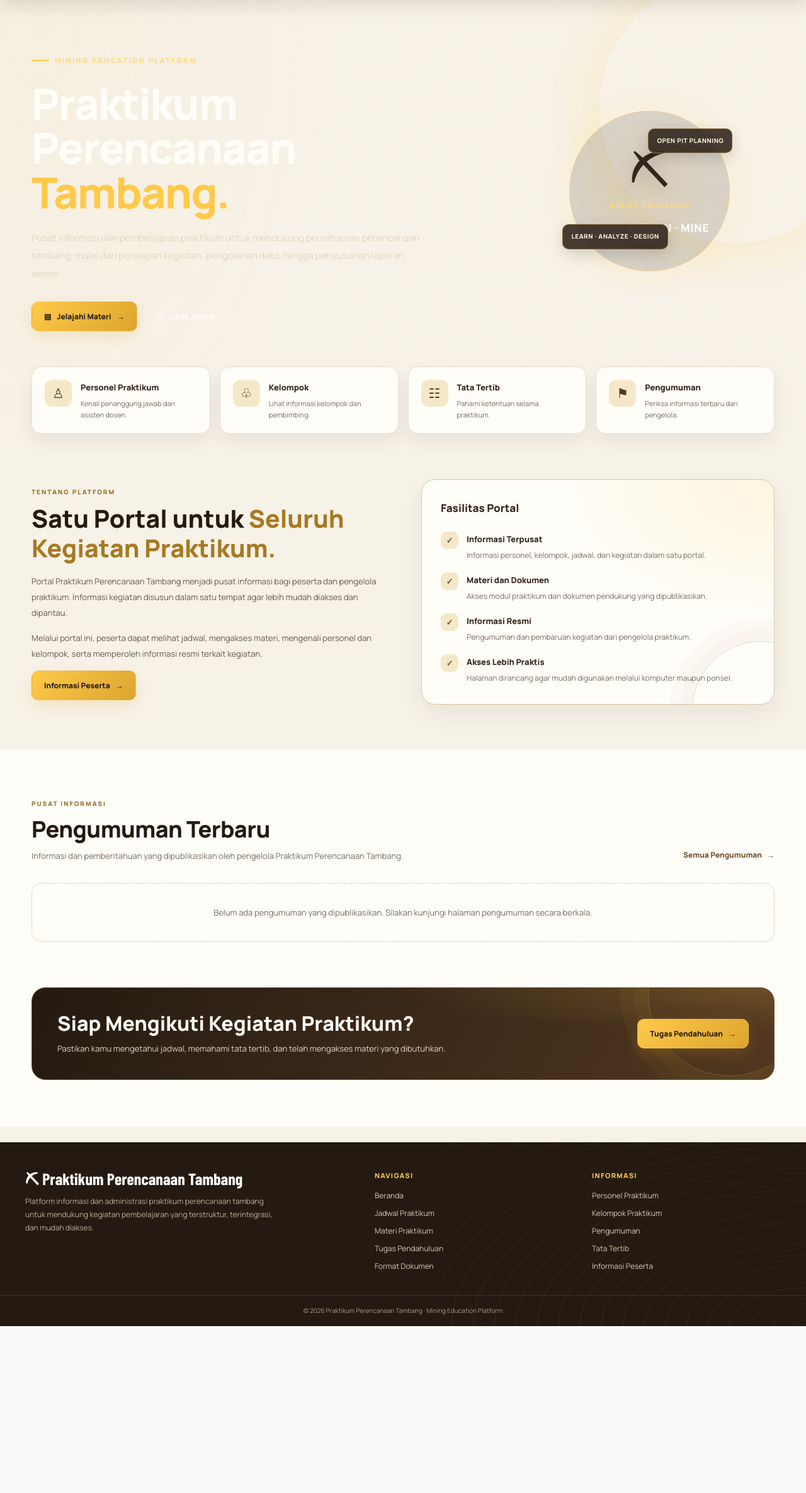
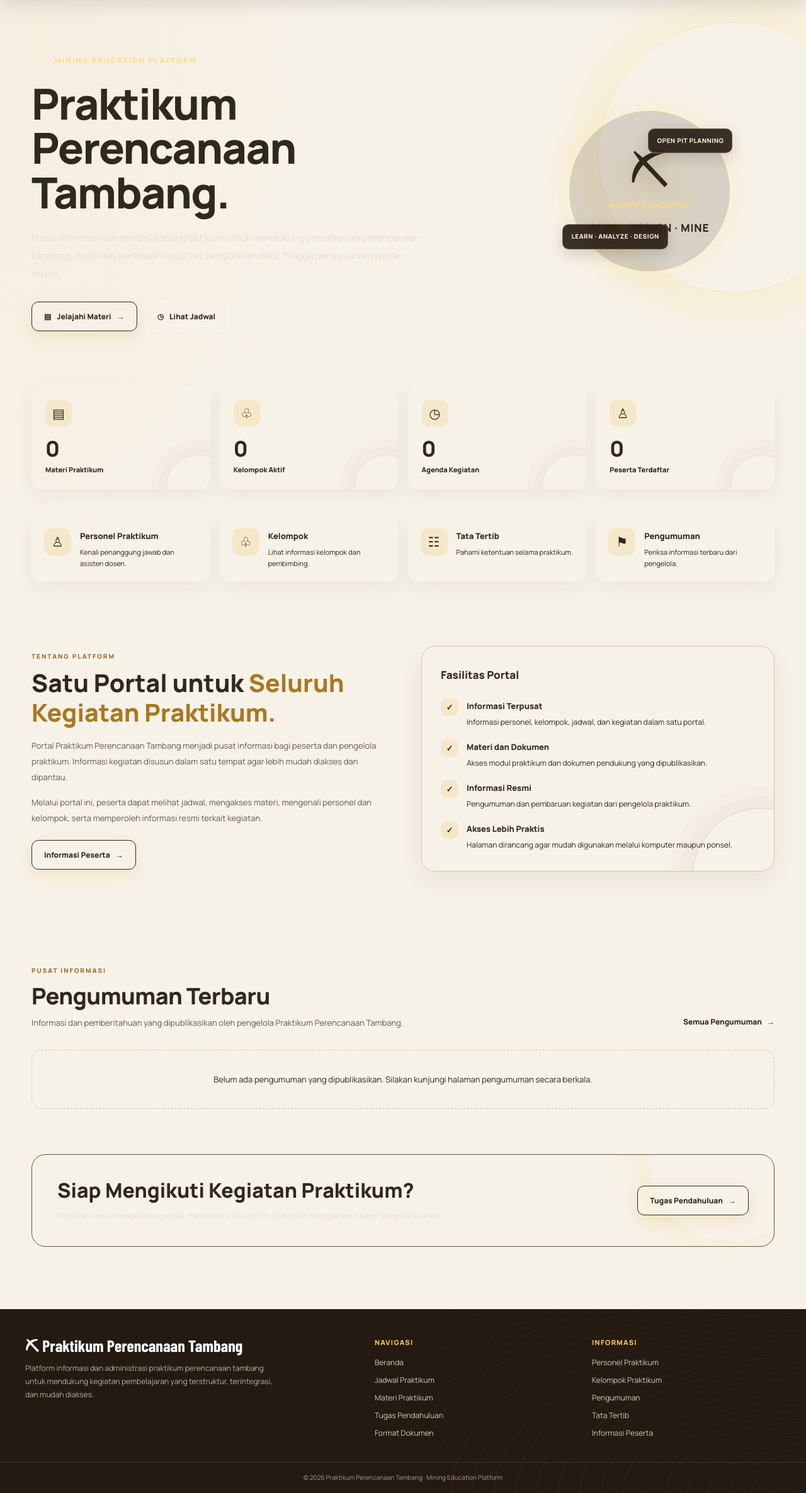
Before and after one commit to muhammadfhy2-cell/Praktikum-Perencanaan-Tambang, a Django app: template praktikum/templates/praktikum/home.html in a window 1280 px wide; the page is wider, and only the part inside the window is pictured. Shown: the part 77-2448 px from the top of that part at 63% size. Before the commit the page ends 2183 px from the top of that part, so only its background shows below. Run offline with Django 3.2, Linux system fonts and the light colour scheme; the template is opened without the code that fills it, so the values that code supplies are empty; some web fonts are replaced.

Commit message:
Update home.html

```diff
--- a/praktikum/templates/praktikum/home.html
+++ b/praktikum/templates/praktikum/home.html
@@ -11,9 +11,21 @@ jadwal, materi, kelompok, tata tertib, dan pengumuman praktikum.
 
 {% block extra_css %}
 <style>
-/* =========================
-   HERO
-========================= */
+:root {
+    --home-ink: #241a11;
+    --home-ink-2: #342419;
+    --home-brown: #513720;
+    --home-earth: #75502d;
+    --home-gold: #dca52e;
+    --home-yellow: #ffc94a;
+    --home-cream: #f7f2e8;
+    --home-paper: #fffdf8;
+    --home-line: #e8dfd0;
+    --home-text: #30271d;
+    --home-muted: #796e60;
+}
+
+/* HERO */
 .home-hero {
     position: relative;
     isolation: isolate;
@@ -21,11 +33,11 @@ jadwal, materi, kelompok, tata tertib, dan pengumuman praktikum.
     min-height: 510px;
     display: flex;
     align-items: center;
+    color: var(--home-paper);
     background:
-        radial-gradient(ellipse at 88% 15%, rgba(255,201,74,.18), transparent 29%),
-        radial-gradient(ellipse at 75% 95%, rgba(117,80,45,.42), transparent 35%),
-        linear-gradient(125deg, #241a11 0%, #342419 52%, #513720 100%);
-    color: #fffdf8;
+        radial-gradient(ellipse at 88% 15%, rgba(255,201,74,.16), transparent 29%),
+        radial-gradient(ellipse at 75% 95%, rgba(117,80,45,.38), transparent 35%),
+        linear-gradient(125deg, var(--home-ink) 0%, var(--home-ink-2) 52%, var(--home-brown) 100%);
 }
 
 .home-hero::before,
@@ -38,9 +50,8 @@ jadwal, materi, kelompok, tata tertib, dan pengumuman praktikum.
 
 .home-hero::before {
     inset: 0;
-    opacity: .25;
-    background-image:
-        repeating-radial-gradient(
+    opacity: .22;
+    background-image: repeating-radial-gradient(
         ellipse at 85% 50%,
         transparent 0,
         transparent 27px,
@@ -94,27 +103,25 @@ jadwal, materi, kelompok, tata tertib, dan pengumuman praktikum.
     content: "";
     width: 28px;
     height: 2px;
-    background: #ffc94a;
+    background: var(--home-yellow);
 }
 
 .home-hero h1 {
     max-width: 760px;
     margin: 0 0 23px;
-    color: #fffdf8;
+    color: var(--home-paper);
     font-size: clamp(37px, 5.5vw, 68px);
     font-weight: 900;
     letter-spacing: -1.8px;
     line-height: 1.04;
 }
 
-.home-hero h1 span {
-    color: #ffc94a;
-}
+.home-hero h1 span { color: var(--home-yellow); }
 
 .home-hero-description {
     max-width: 640px;
-    margin-bottom: 30px;
-    color: #e1d5c3;
+    margin: 0 0 30px;
+    color: #e8dece;
     font-size: 15px;
     line-height: 1.9;
 }
@@ -140,33 +147,35 @@ jadwal, materi, kelompok, tata tertib, dan pengumuman praktikum.
     transition: transform .2s ease, filter .2s ease, background .2s ease;
 }
 
-.home-btn:hover {
-    transform: translateY(-2px);
-}
+.home-btn:hover { transform: translateY(-2px); }
 
 .home-btn-primary {
-    background: linear-gradient(135deg, #ffc94a, #dca52e);
-    color: #241a11;
+    background: linear-gradient(135deg, #ffd875, var(--home-gold));
+    color: var(--home-ink);
+    border-color: var(--home-gold);
     box-shadow: 0 8px 24px rgba(220,165,46,.2);
 }
 
-.home-btn-primary:hover {
-    filter: brightness(1.05);
+.home-btn-primary:hover,
+.home-btn-primary:focus-visible {
+    color: var(--home-ink);
+    background: #ffda7a;
+    filter: brightness(1.03);
 }
 
 .home-btn-secondary {
-    border-color: rgba(255,255,255,.24);
-    background: rgba(255,255,255,.055);
-    color: #fffdf8;
+    border-color: rgba(255,253,248,.3);
+    background: rgba(255,253,248,.06);
+    color: var(--home-paper);
 }
 
-.home-btn-secondary:hover {
-    background: rgba(255,255,255,.12);
+.home-btn-secondary:hover,
+.home-btn-secondary:focus-visible {
+    color: var(--home-paper);
+    background: rgba(255,253,248,.13);
 }
 
-/* =========================
-   HERO VISUAL
-========================= */
+/* VISUAL TAMBANG */
 .home-hero-visual {
     position: relative;
     min-height: 310px;
@@ -214,7 +223,7 @@ jadwal, materi, kelompok, tata tertib, dan pengumuman praktikum.
 }
 
 .mine-emblem-title {
-    color: #fffdf8;
+    color: var(--home-paper);
     font-size: 17px;
     font-weight: 900;
     letter-spacing: .8px;
@@ -225,7 +234,7 @@ jadwal, materi, kelompok, tata tertib, dan pengumuman praktikum.
     padding: 10px 13px;
     border: 1px solid rgba(255,201,74,.3);
     border-radius: 10px;
-    background: rgba(36,26,17,.84);
+    background: rgba(36,26,17,.9);
     color: #f7edda;
     font-size: 10px;
     font-weight: 800;
@@ -280,7 +276,7 @@ jadwal, materi, kelompok, tata tertib, dan pengumuman praktikum.
 
 .home-section-heading h2 {
     margin: 0 0 10px;
-    color: #241a11;
+    color: var(--home-ink);
     font-size: clamp(26px, 3.5vw, 36px);
     font-weight: 900;
     letter-spacing: -.6px;
@@ -289,7 +285,8 @@ jadwal, materi, kelompok, tata tertib, dan pengumuman praktikum.
 
 .home-section-heading p {
     max-width: 650px;
-    color: #796e60;
+    margin: 0;
+    color: #65594b;
     font-size: 13px;
     line-height: 1.8;
 }
@@ -300,23 +297,94 @@ jadwal, materi, kelompok, tata tertib, dan pengumuman praktikum.
     gap: 8px;
     flex: 0 0 auto;
     padding-bottom: 4px;
-    color: #75502d;
+    color: var(--home-earth);
     font-size: 12px;
     font-weight: 900;
     text-decoration: none;
 }
 
-.home-text-link:hover {
-    color: #a57620;
+.home-text-link:hover { color: #a57620; }
+
+/* STATISTIK */
+.home-stats {
+    position: relative;
+    z-index: 2;
+    padding: 0 0 32px;
+    background: var(--home-paper);
 }
 
-/* =========================
-   QUICK LINKS
-========================= */
+.home-stats-grid {
+    display: grid;
+    grid-template-columns: repeat(4, minmax(0, 1fr));
+    gap: 15px;
+}
+
+.home-stat-card {
+    position: relative;
+    overflow: hidden;
+    min-width: 0;
+    padding: 23px 22px;
+    border: 1px solid var(--home-line);
+    border-radius: 16px;
+    background: var(--home-paper);
+    box-shadow: 0 10px 28px rgba(36,26,17,.055);
+    transition: transform .2s ease, border-color .2s ease;
+}
+
+.home-stat-card::after {
+    content: "";
+    position: absolute;
+    right: -30px;
+    bottom: -45px;
+    width: 100px;
+    height: 100px;
+    border: 1px solid rgba(117,80,45,.12);
+    border-radius: 50%;
+    box-shadow:
+        0 0 0 12px rgba(117,80,45,.025),
+        0 0 0 24px rgba(117,80,45,.025);
+    pointer-events: none;
+}
+
+.home-stat-card:hover {
+    transform: translateY(-3px);
+    border-color: #d9bc7d;
+}
+
+.home-stat-icon {
+    display: grid;
+    place-items: center;
+    width: 42px;
+    height: 42px;
+    margin-bottom: 17px;
+    border-radius: 12px;
+    background: #f5e8c9;
+    color: var(--home-earth);
+    font-size: 21px;
+}
+
+.home-stat-value {
+    margin-bottom: 5px;
+    color: var(--home-ink-2);
+    font-size: clamp(25px, 3vw, 34px);
+    font-weight: 900;
+    line-height: 1.1;
+    overflow-wrap: anywhere;
+}
+
+.home-stat-label {
+    color: var(--home-muted);
+    font-size: 11px;
+    font-weight: 800;
+    line-height: 1.6;
+}
+
+/* AKSES CEPAT */
 .home-shortcuts {
     position: relative;
-    z-index: 2;
-    margin-top: -30px;
+    z-index: 1;
+    padding: 10px 0 30px;
+    background: var(--home-paper);
 }
 
 .home-shortcuts-grid {
@@ -331,10 +399,10 @@ jadwal, materi, kelompok, tata tertib, dan pengumuman praktikum.
     gap: 14px;
     min-width: 0;
     padding: 20px;
-    border: 1px solid #e8dfd0;
+    border: 1px solid var(--home-line);
     border-radius: 16px;
-    background: #fffdf8;
-    box-shadow: 0 12px 28px rgba(36,26,17,.07);
+    background: var(--home-paper);
+    box-shadow: 0 10px 28px rgba(36,26,17,.055);
     text-decoration: none;
     transition: transform .2s ease, border-color .2s ease;
 }
@@ -352,29 +420,26 @@ jadwal, materi, kelompok, tata tertib, dan pengumuman praktikum.
     flex: 0 0 43px;
     border-radius: 12px;
     background: #f5e8c9;
-    color: #513720;
+    color: var(--home-brown);
     font-size: 21px;
 }
 
 .home-shortcut h3 {
     margin: 1px 0 5px;
-    color: #342419;
+    color: var(--home-ink-2);
     font-size: 13px;
     font-weight: 900;
 }
 
 .home-shortcut p {
-    color: #796e60;
+    margin: 0;
+    color: var(--home-muted);
     font-size: 11px;
     line-height: 1.65;
 }
 
-/* =========================
-   ABOUT / FEATURE
-========================= */
-.home-about {
-    background: #f7f2e8;
-}
+/* TENTANG PLATFORM */
+.home-about { background: var(--home-cream); }
 
 .home-about-grid {
     display: grid;
@@ -384,16 +449,14 @@ jadwal, materi, kelompok, tata tertib, dan pengumuman praktikum.
 }
 
 .home-about-copy h2 {
-    margin-bottom: 17px;
-    color: #241a11;
+    margin: 0 0 17px;
+    color: var(--home-ink);
     font-size: clamp(28px, 3.5vw, 39px);
     font-weight: 900;
     line-height: 1.2;
 }
 
-.home-about-copy h2 span {
-    color: #a87922;
-}
+.home-about-copy h2 span { color: #a87922; }
 
 .home-about-copy p {
     margin-bottom: 14px;
@@ -401,6 +464,8 @@ jadwal, materi, kelompok, tata tertib, dan pengumuman praktikum.
     font-size: 13px;
     line-height: 1.95;
 }
+
+.home-about-copy .home-btn { margin-top: 8px; }
 
 .home-about-panel {
     position: relative;
@@ -410,7 +475,7 @@ jadwal, materi, kelompok, tata tertib, dan pengumuman praktikum.
     border-radius: 22px;
     background:
         radial-gradient(ellipse at 100% 0%, rgba(255,201,74,.15), transparent 45%),
-        #fffdf8;
+        var(--home-paper);
     box-shadow: 0 15px 38px rgba(36,26,17,.07);
 }
 
@@ -430,8 +495,8 @@ jadwal, materi, kelompok, tata tertib, dan pengumuman praktikum.
 }
 
 .home-about-panel h3 {
-    margin-bottom: 22px;
-    color: #342419;
+    margin: 0 0 22px;
+    color: var(--home-ink-2);
     font-size: 17px;
     font-weight: 900;
 }
@@ -456,29 +521,28 @@ jadwal, materi, kelompok, tata tertib, dan pengumuman praktikum.
     flex: 0 0 28px;
     border-radius: 9px;
     background: #f5e8c9;
-    color: #75502d;
+    color: var(--home-earth);
     font-size: 13px;
     font-weight: 900;
 }
 
 .home-feature h4 {
     margin: 1px 0 4px;
-    color: #342419;
+    color: var(--home-ink-2);
     font-size: 13px;
     font-weight: 900;
 }
 
 .home-feature p {
-    color: #796e60;
+    margin: 0;
+    color: var(--home-muted);
     font-size: 12px;
     line-height: 1.7;
 }
 
-/* =========================
-   LATEST ANNOUNCEMENTS
-========================= */
+/* PENGUMUMAN */
 .home-announcements {
-    background: #fffdf8;
+    background: var(--home-paper);
 }
 
 .home-announcement-list {
@@ -534,17 +599,15 @@ jadwal, materi, kelompok, tata tertib, dan pengumuman praktikum.
     padding: 35px 20px;
     border: 1px dashed #d8c7a7;
     border-radius: 16px;
-    color: #796e60;
+    color: var(--home-muted);
     text-align: center;
     font-size: 13px;
 }
 
-/* =========================
-   FINAL CTA
-========================= */
+/* CTA */
 .home-cta {
     padding: 0 0 75px;
-    background: #fffdf8;
+    background: var(--home-paper);
 }
 
 .home-cta-panel {
@@ -559,8 +622,8 @@ jadwal, materi, kelompok, tata tertib, dan pengumuman praktikum.
     border-radius: 22px;
     background:
         radial-gradient(ellipse at 100% 0%, rgba(255,201,74,.17), transparent 35%),
-        linear-gradient(120deg, #241a11, #513720);
-    color: #fffdf8;
+        linear-gradient(120deg, var(--home-ink), var(--home-brown));
+    color: var(--home-paper);
 }
 
 .home-cta-panel::after {
@@ -585,15 +648,16 @@ jadwal, materi, kelompok, tata tertib, dan pengumuman praktikum.
 }
 
 .home-cta-copy h2 {
-    margin-bottom: 9px;
-    color: #fffdf8;
+    margin: 0 0 9px;
+    color: var(--home-paper);
     font-size: clamp(23px, 3vw, 32px);
     font-weight: 900;
     line-height: 1.25;
 }
 
 .home-cta-copy p {
-    color: #e1d5c3;
+    margin: 0;
+    color: #e8dece;
     font-size: 13px;
     line-height: 1.8;
 }
@@ -789,11 +836,39 @@ jadwal, materi, kelompok, tata tertib, dan pengumuman praktikum.
     </div>
 </section>
 
-<!-- QUICK ACCESS -->
+<section class="home-stats" aria-label="Statistik portal praktikum">
+    <div class="home-container">
+        <div class="home-stats-grid">
+            <article class="home-stat-card">
+                <div class="home-stat-icon" aria-hidden="true">▤</div>
+                <div class="home-stat-value">{{ materi_list|length }}</div>
+                <div class="home-stat-label">Materi Praktikum</div>
+            </article>
+
+            <article class="home-stat-card">
+                <div class="home-stat-icon" aria-hidden="true">♧</div>
+                <div class="home-stat-value">{{ kelompok_list|length }}</div>
+                <div class="home-stat-label">Kelompok Aktif</div>
+            </article>
+
+            <article class="home-stat-card">
+                <div class="home-stat-icon" aria-hidden="true">◷</div>
+                <div class="home-stat-value">{{ acara_list|length }}</div>
+                <div class="home-stat-label">Agenda Kegiatan</div>
+            </article>
+
+            <article class="home-stat-card">
+                <div class="home-stat-icon" aria-hidden="true">♙</div>
+                <div class="home-stat-value">{{ peserta_list|length }}</div>
+                <div class="home-stat-label">Peserta Terdaftar</div>
+            </article>
+        </div>
+    </div>
+</section>
+
 <section class="home-shortcuts">
     <div class="home-container">
         <div class="home-shortcuts-grid">
-
             <a href="{% url 'praktikum:personel' %}" class="home-shortcut">
                 <div class="home-shortcut-icon" aria-hidden="true">♙</div>
                 <div>
```
Also changed, not shown: other parts of praktikum/templates/praktikum/home.html (+59 -100 lines). Lines whose indentation alone changed are shown as unchanged.
